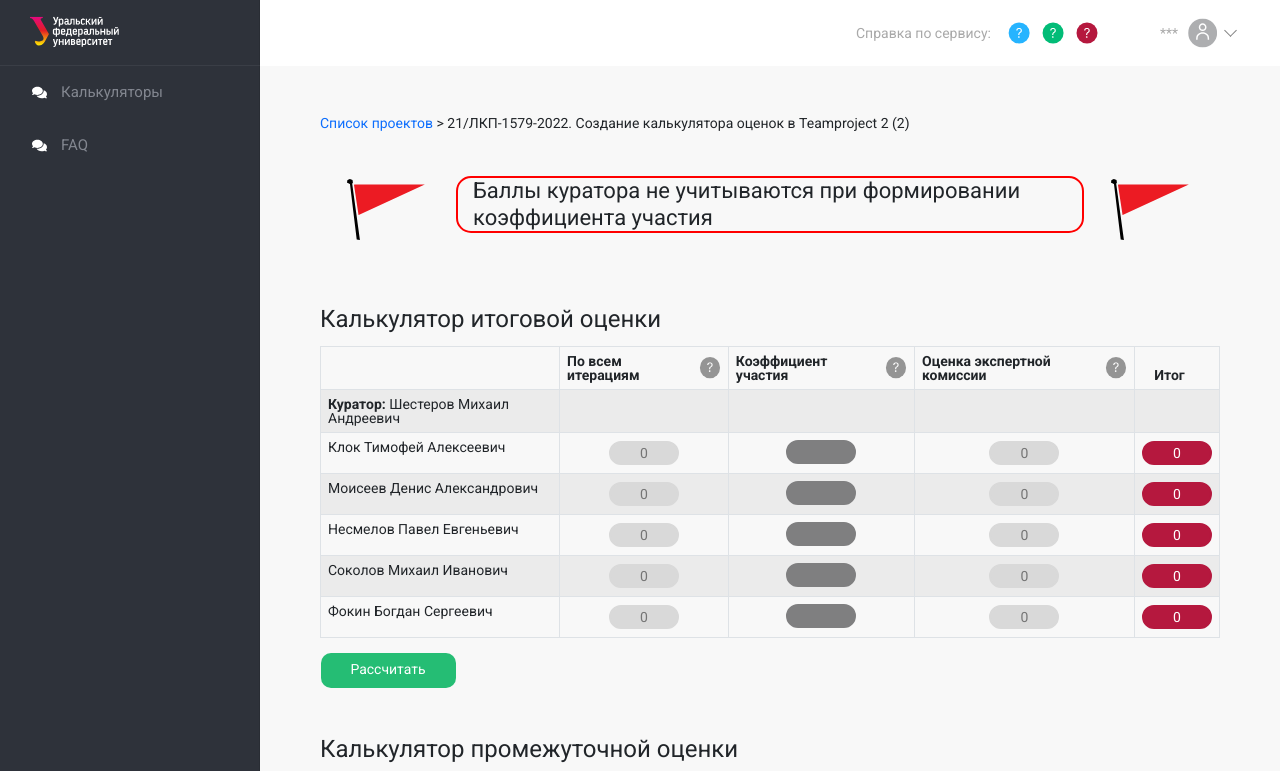
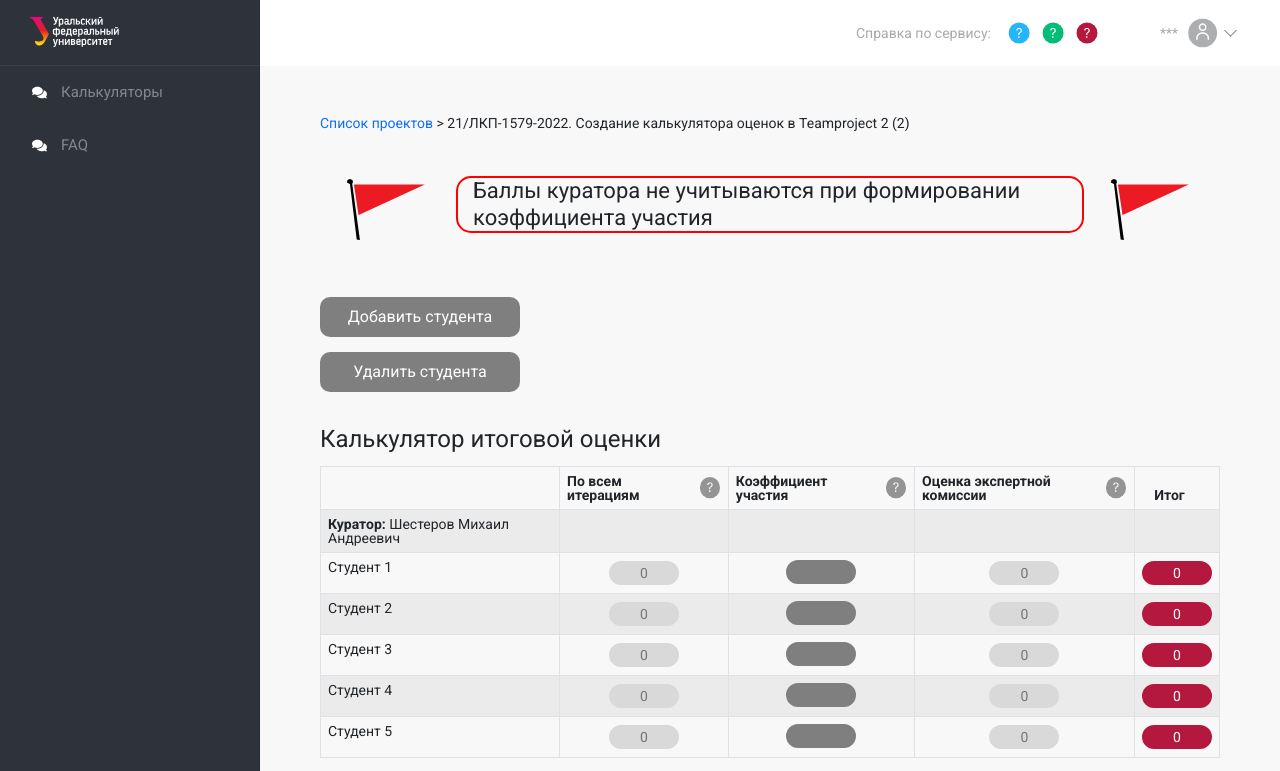
Before and after one commit to Kremix1/TeamProject-Calc, a React (Create React App) app: page / in a window 1280 px wide. Shown: the top 771 px of the page. Built offline with nearby package versions, Linux system fonts and the light colour scheme.

Commit message:
Коммит с фиксами перед продом

```diff
--- a/src/App.js
+++ b/src/App.js
@@ -10,14 +10,16 @@ import { Faq } from './Components/Faq';
 
 function App() {
   const [page, setPage] = useState('calculates')
+  const [key, setKey] = useState('');
+  const [comission, setComission] = useState('');
   const [dataInCalculate, setDataInCalculate] = useState([
     {
-        personName: "Клок Тимофей Алексеевич",
+        personName: "Студент 1",
         identify: "1",
         iteration: "",
         allIteration: "",
         coefficient: "",
-        comission: "",
+        comission: comission,
         total: "0",
         iterationAnalyze: "",
         iterationDesign: "",
@@ -27,12 +29,12 @@ function App() {
         totalColor: "red",
       },
       {
-        personName: "Моисеев Денис Александрович",
+        personName: "Студент 2",
         identify: "2",
         iteration: "",
         allIteration: "",
         coefficient: "",
-        comission: "",
+        comission: comission,
         total: "0",
         iterationAnalyze: "",
         iterationDesign: "",
@@ -42,12 +44,12 @@ function App() {
         totalColor: "red",
       },
       {
-        personName: "Несмелов Павел Евгеньевич",
+        personName: "Студент 3",
         identify: "3",
         iteration: "",
         allIteration: "",
         coefficient: "",
-        comission: "",
+        comission: comission,
         total: "0",
         iterationAnalyze: "",
         iterationDesign: "",
@@ -57,12 +59,12 @@ function App() {
         totalColor: "red",
       },
       {
-        personName: "Соколов Михаил Иванович",
+        personName: "Студент 4",
         identify: "4",
         iteration: "",
         allIteration: "",
         coefficient: "",
-        comission: "",
+        comission: comission,
         total: "0",
         iterationAnalyze: "",
         iterationDesign: "",
@@ -72,12 +74,12 @@ function App() {
         totalColor: "red",
       },
       {
-        personName: "Фокин Богдан Сергеевич",
+        personName: "Студент 5",
         identify: "5",
         iteration: "",
         allIteration: "",
         coefficient: "",
-        comission: "",
+        comission: comission,
         total: "0",
         iterationAnalyze: "",
         iterationDesign: "",
@@ -86,7 +88,35 @@ function App() {
         iterationPres: "",
         totalColor: "red",
       },
-])
+  ])
+  const addStudent = (dataInCalculate, setDataInCalculate) => {
+    let id = dataInCalculate.length + 1;
+    if(id > 10)
+      return (alert('В вашей команде не может быть больше 10 человек'));
+    setDataInCalculate([...dataInCalculate, {
+      personName: "Студент " + id,
+      identify: id.toString(),
+      iteration: "",
+      allIteration: "",
+      coefficient: "",
+      comission: comission,
+      total: "0",
+      iterationAnalyze: "",
+      iterationDesign: "",
+      iterationDev: "",
+      iterationTest: "",
+      iterationPres: "",
+      totalColor: "red",
+    }]);
+    setKey(Math.random());
+  }
+  const removeStudent = (dataInCalculate, setDataInCalculate) => {
+    let id = dataInCalculate.length;
+    if(id < 2)
+      return (alert('В вашей команде не может быть меньше 1 человека'));
+    setDataInCalculate(dataInCalculate.slice(0, dataInCalculate.length - 1));
+    setKey(Math.random());
+  }
   switch(page){
     case "calculates":
       return(
@@ -98,12 +128,19 @@ function App() {
               <div className="wrapper__inner-content">
                 <p><a href="#" className='inner-content__link'>Список проектов</a> {'>'}  21/ЛКП-1579-2022. Создание калькулятора оценок в Teamproject 2  (2)</p>
                 <div className='header-message'>
-                <div className='flag'></div>
-                  <h2 className='header-message__body'>Баллы куратора не учитываются при формировании коэффициента участия</h2>
-                <div className='flag'></div>
+                  <div className='flag'></div>
+                    <h2 className='header-message__body'>Баллы куратора не учитываются при формировании коэффициента участия</h2>
+                  <div className='flag'></div>
                 </div>
-                <Calculate dataInCalculate={dataInCalculate} setDataInCalculate={setDataInCalculate}/>
-                <Analyzer dataInCalculate={dataInCalculate} setDataInCalculate={setDataInCalculate}/>
+                <div className="add-student" onClick={() => addStudent(dataInCalculate, setDataInCalculate)}>Добавить студента</div>
+                <div className="remove-student" onClick={() => removeStudent(dataInCalculate, setDataInCalculate)}>Удалить студента</div>
+                <Calculate key={key} dataInCalculate={dataInCalculate} setDataInCalculate={setDataInCalculate} comission={comission} setComission={setComission}/>
+                <div className='header-message'>
+                  <div className='flag'></div>
+                    <h2 className='header-message__body'>"Анализатор" используется, если ещё остались неоцененные итерации</h2>
+                  <div className='flag'></div>
+                </div>
+                <Analyzer key={key + 1} dataInCalculate={dataInCalculate} setDataInCalculate={setDataInCalculate}/>
               </div>
             </div>
           </div>
--- a/src/App.scss
+++ b/src/App.scss
@@ -50,7 +50,7 @@
     &__inner-content{
       padding: 50px 60px;
       background-color: #f8f8f8;
-      height: 1350px;
+      height: fit-content;
     }
   }
 
@@ -65,6 +65,7 @@
     width: fit-content;
     font-size: 22px;
     font-weight: 600;
+    margin: 0 0 25px 0;
     &__body{
       border: red 2px solid;
       border-radius: 15px;
@@ -77,6 +78,34 @@
     height: 3vw;
     background: url('./Images/redflag.svg')0 0/100% 100% no-repeat;
   }
+  .add-student{
+    width: 200px;
+    height: 40px;
+    background-color: #7f7f80;
+    border-radius: 10px;
+    text-align: center;
+    font-size: 16px;
+    line-height: 40px;
+    margin: 0 0 15px 0;
+    color: #fff;
+    &:hover{
+      cursor: pointer;
+    }
+  }
+  .remove-student{
+    width: 200px;
+    height: 40px;
+    background-color: #7f7f80;
+    border-radius: 10px;
+    text-align: center;
+    font-size: 16px;
+    line-height: 40px;
+    margin: 0 0 15px 0;
+    color: #fff;
+    &:hover{
+      cursor: pointer;
+    }
+  }
   @media (max-width: 1300px) {
     .flag{
       width: 10vw;
--- a/src/Components/Assets/TablePrompt.scss
+++ b/src/Components/Assets/TablePrompt.scss
@@ -7,7 +7,7 @@
 
 .advise{
     margin-top: 20px;
-    position: absolute;
+    position: relative;
     left: 50%;
     padding: 25px 30px;
     transform: translateX(-50%);
--- a/src/Components/Calculate.js
+++ b/src/Components/Calculate.js
@@ -97,7 +97,7 @@ export default function Calculate(props){
                                     <td></td>
                                     <td></td>
                                 </tr>
-                                <RenderTable isCalculate={true} data={data} setData={setData} />
+                                <RenderTable isCalculate={true} data={data} setData={setData} comission={props.comission} setComission={props.setComission}/>
                             </tbody>
                         </Table>
                     </div>
--- a/src/Components/IterationTable.scss
+++ b/src/Components/IterationTable.scss
@@ -10,10 +10,10 @@
     }
     width: 100%;
     z-index: 1;
-    height: 101%;
+    height: 120%;
     display: none;
     position: fixed;
-    top: -4%;
+    top: -10%;
     left: 50%;
     transform: translateX(-50%);
     background-color: rgba($color: #000000, $alpha: 0.7);
@@ -32,7 +32,7 @@
 
 .iteration-table{
     position: absolute;
-    top: 35%;
+    top: 15%;
     left: 50%;
     transform: translateX(-50%);
     &__border{
--- a/src/Components/Navbar.scss
+++ b/src/Components/Navbar.scss
@@ -158,7 +158,7 @@
     z-index: 100;
     position: absolute;
     top: 1.7%;
-    left: 2.5%;
+    left: 6%;
     width: 17px;
     height: 20px;
     background: url('../Images/header/burger.svg')0 0/100% 100% no-repeat;
@@ -167,7 +167,7 @@
 .close-button{
     position: absolute;
     top: 25px;
-    right: 2%;
+    right: 5%;
     width: 15px;
     height: 15px;
     background: url('../Images/header/cross.svg')0 0/100% 100% no-repeat;
--- a/src/Components/RenderTable.js
+++ b/src/Components/RenderTable.js
@@ -1,4 +1,5 @@
 import { React, useState } from "react";
+import { propTypes } from "react-bootstrap/esm/Image";
 import '../null.scss';
 import './RenderTable.scss'
 
@@ -62,6 +63,15 @@ export const RenderTable = (props) => {
             )
         );
     };
+    const changeComission = (e) => {
+        props.setComission(e.target.value)
+        const {name, value} = e.target
+        props.setData(
+            props.data.map((row) =>
+                row = {...row, [name]: value}
+            )
+        );
+    }
     if(props.isCalculate){
         return(
             <>
@@ -83,7 +93,7 @@ export const RenderTable = (props) => {
                     <td className="center">
                         <div className="table__input-place">
                             <form onSubmit={(e) => handleSubmit(e)}>
-                                <IterationInput name='comission' onChange={(e) => onChange(e, row.identify)} row={row} />
+                                <input placeholder="0" onSubmit={(e) => handleSubmit(e)} name={'comission'} value={props.comission} onChange={(e) => changeComission(e)}/>
                             </form>
                         </div>
                     </td>
```
Also changed, not shown: 1 other file (tests, documents, lock files or other folders).
